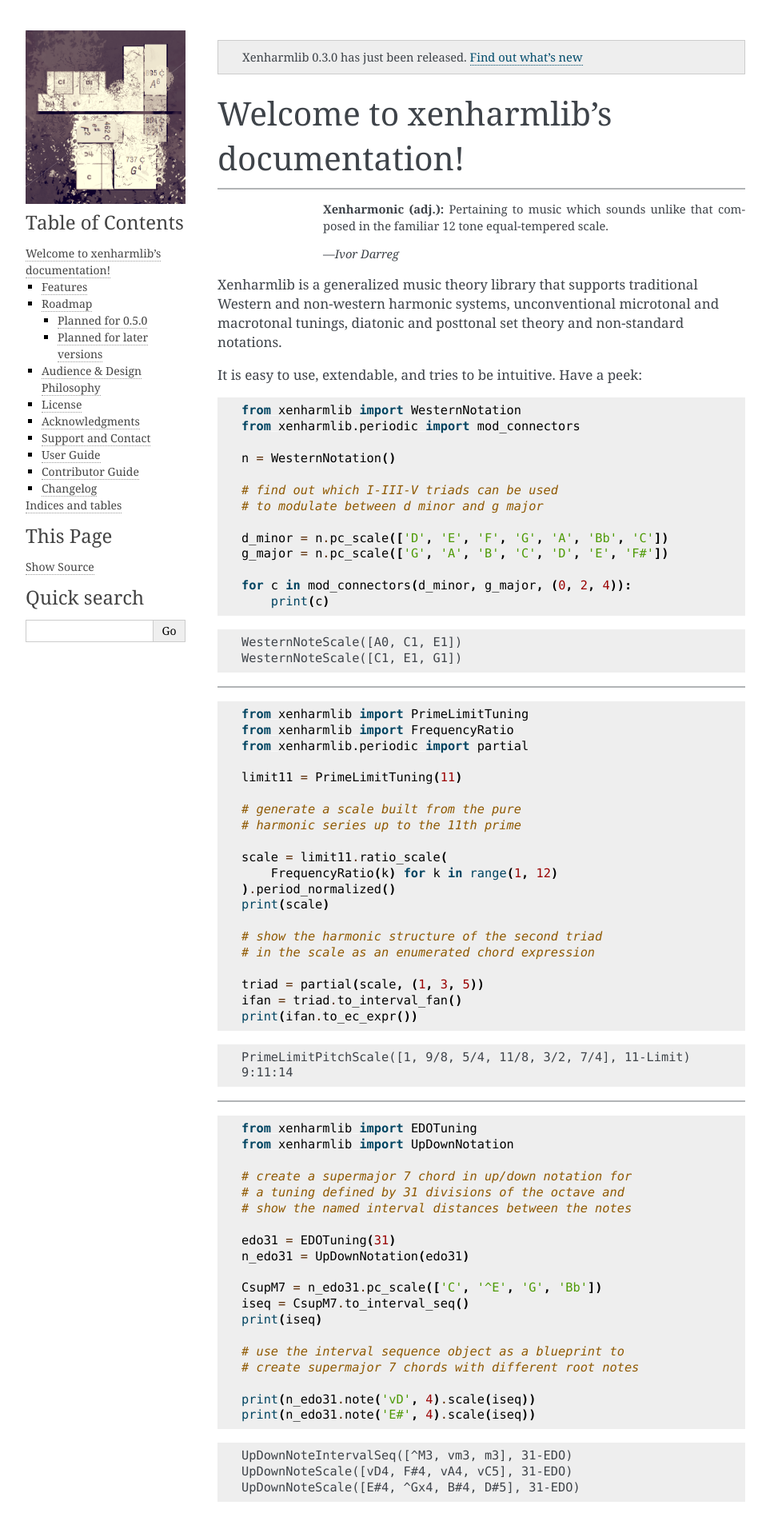
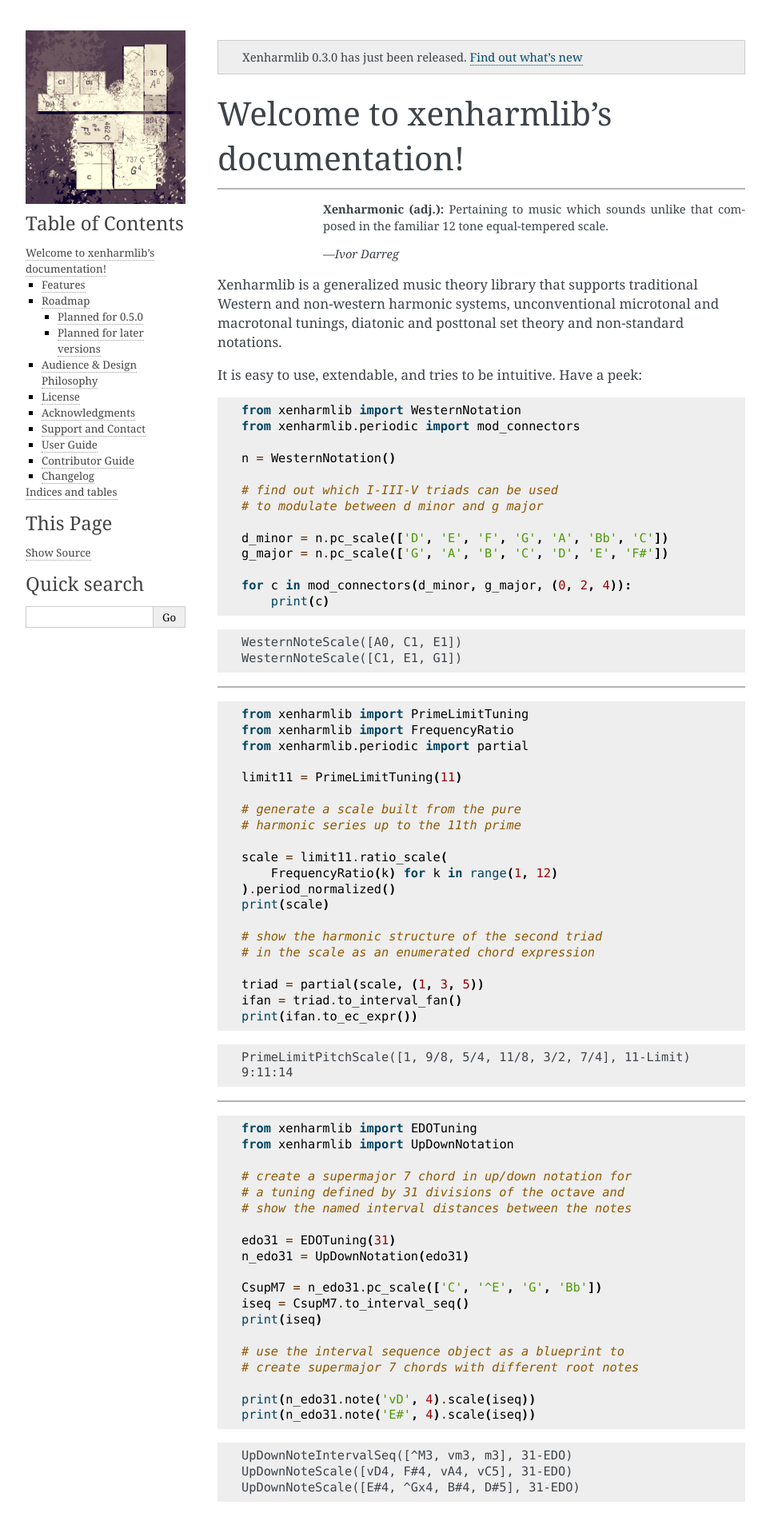
Before and after one commit to retooth2/xenharmlib, a Sphinx documentation site: the page built from doc/index.rst, in a window 1280 px wide. Shown: the top 1917 px of the page at 80% size, without its empty margins (148-1111 px from the left). Built offline with Sphinx 7.4.7, drawn with Linux system fonts in a browser that asks for light colours.

Commit message:
doc(css): decreased font size for menu items
this results in a better overview with the now (grown)
number of items

```diff
--- a/doc/_static/css/custom.css
+++ b/doc/_static/css/custom.css
@@ -16,6 +16,10 @@
     margin-top: 0;
 }
 
+div.sphinxsidebar {
+    font-size:10pt !important;
+}
+
 .sphinx-tabs-tab {
     padding: 10pt !important;
     color: #000 !important;
```
